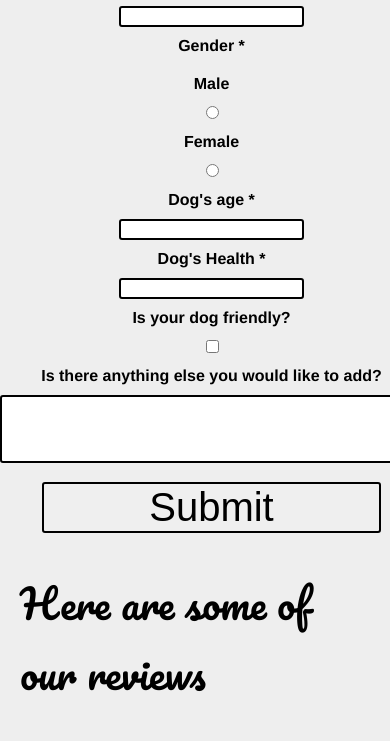
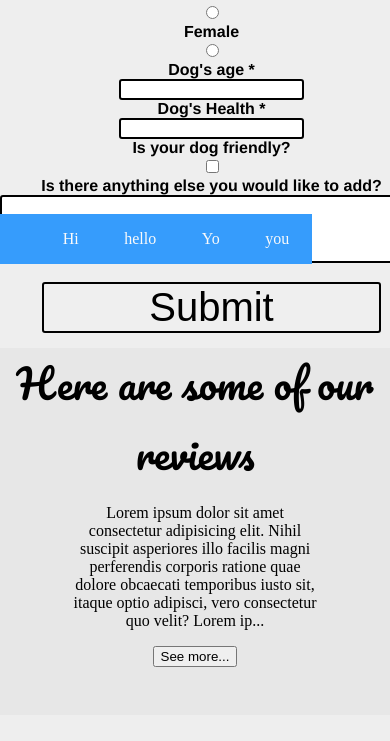
Before and after one commit to userMeatball/thekennel, a plain HTML site: page index.html in a window 390 px wide. Shown: the part 580-1321 px from the top of the page. After the commit the page ends 1295 px from the top, so only its background shows below. Drawn offline with Linux system fonts and the light colour scheme.

Commit message:
Add files via upload

```diff
--- a/index.html
+++ b/index.html
@@ -41,13 +41,23 @@
 
             <div id="reviews">
                 <h1 class="contentTitle">Here are some of our reviews</h1>
-                <div id="review 0">
-                    <p>Lorem ipsum dolor sit amet consectetur adipisicing elit. Nihil suscipit asperiores illo facilis magni perferendis corporis ratione quae dolore obcaecati temporibus iusto sit, itaque optio adipisci, vero consectetur quo velit?</p>
+                <div class="reviewContainer">
+                    <p class="reviewPara">Lorem ipsum dolor sit amet consectetur adipisicing elit. Nihil suscipit asperiores illo facilis magni perferendis corporis ratione quae dolore obcaecati temporibus iusto sit, itaque optio adipisci, vero consectetur quo velit? Lorem ip...</p>
+                    <button class="seeMore">See more...</button>
                 </div>
             </div>
 
         </div>
 
+        <footer>
+            <ul>
+                <li>Hi</li>
+                <li>hello</li>
+                <li>Yo</li>
+                <li>you</li>
+            </ul>
+        </footer>
+
         <script defer src="script.js"></script>
     </body>
 
--- a/styles.css
+++ b/styles.css
@@ -1,29 +1,36 @@
 html {
     all: unset;
 }
-body, h1, h2, form {
+body, h1, h2, form, div, footer, header {
     padding: 0;
     margin: 0;
 }
 
+body {
+    background-color: #eee;
+    height: 100vh;
+    overflow: hidden;
+}
+
 /* HEADER */
+
 header {
     text-align: center;
     background-color: rgb(54, 156, 252);
 }
 
 header h1 {
-    font-size: 100px;
-    color: rgb(250, 250, 250);
+    font-size: 80px;
+    color: rgb(245, 245, 245);
     font-family: "Pacifico", cursive;
-    font-weight: 400;
-    font-style: normal;
+    font-weight: 100;
 }
 
 /* CONTENT */
+
 #content {
-    height: auto;
-    background-color: #eee;
+    display: flex;
+    height: 100%;
 }
 
 .contentTitle {
@@ -31,24 +38,24 @@ header h1 {
     font-family: "Pacifico", cursive;
     font-weight: 400;
     font-style: normal;
-    padding: 20px;
 }
 
 /* FORM DOG DETAILS */
+
 #dogDetails {
+    flex-grow: 2;
+    display: inline-block;
     text-align: center;
 }
 
 #dogForm {
     display: inline-block;
-    text-align: center;
 }
 
 #dogForm label {
     display: block;
     font-family: 'Helvetica', sans-serif;
     font-weight: 600;
-    padding: 10px;
 }
 
 #dogForm input, textarea {
@@ -64,7 +71,136 @@ header h1 {
 
 /* REVIEWS */
 
+#reviews {
+    flex-grow: 1;
+    display: inline-block;
+    text-align: center;
+    overflow: auto;
+    height: auto;
+    width: 300px;
+    background-color: rgb(231, 231, 231);
+}
+
 #reviews div {
+    display: inline-block;
     height: 100px;
     width: 250px;
 }
+
+/*FOOTER*/
+
+footer {
+    position: absolute;
+    bottom: 0;
+    width: 100%;
+    overflow: auto;
+    background-color: rgb(54, 156, 252);
+}
+
+footer ul {
+    display: flex;
+    color: rgb(245, 245, 245);
+    list-style-type: none;
+}
+
+footer ul li {
+    flex-grow: 1;
+}
+
+/***** VIEWPORT *****/
+
+@media (max-width: 800px) {
+
+    /* HEADER */
+    header {
+        text-align: center;
+        background-color: rgb(54, 156, 252);
+    }
+
+    header h1 {
+        font-size: 100px;
+        color: rgb(250, 250, 250);
+        font-family: "Pacifico", cursive;
+        font-weight: 400;
+        font-style: normal;
+    }
+
+    /* CONTENT */
+    #content {
+        display: block;
+        height: auto;
+    }
+
+    .contentTitle {
+        font-size: 40px;
+        font-family: "Pacifico", cursive;
+        font-weight: 400;
+        font-style: normal;
+    }
+
+    /* FORM DOG DETAILS */
+    #dogDetails {
+        width: 100%;
+        display: block;
+        text-align: center;
+    }
+
+    #dogForm {
+        display: inline-block;
+    }
+
+    #dogForm label {
+        display: block;
+        font-family: 'Helvetica', sans-serif;
+        font-weight: 600;
+    }
+
+    #dogForm input, textarea {
+        border: 2px solid;
+        border-radius: 3px;
+    }
+
+    #dogSubmit {
+        width: 80%;
+        margin: 15px;
+        font-size: 40px;
+    }
+
+    /* REVIEWS */
+
+    #reviews {
+        display: block;
+        width: 100%;
+        text-align: center;
+        padding-bottom: 50px;
+        background-color: rgb(231, 231, 231);
+    }
+
+    #reviews div {
+        display: inline-block;
+        height: 100px;
+        width: 250px;
+    }
+
+    /*FOOTER*/
+
+    footer {
+        position: absolute;
+        bottom: 0;
+        overflow: auto;
+        width: 80%;
+        text-align: center;
+        background-color: rgb(54, 156, 252);
+    }
+
+    footer ul {
+        display: flex;
+        color: rgb(250, 250, 250);
+        list-style-type: none;
+    }
+
+    footer ul li {
+        flex-grow: 1;
+    }
+
+}
```
Also changed, not shown: 1 other file.
